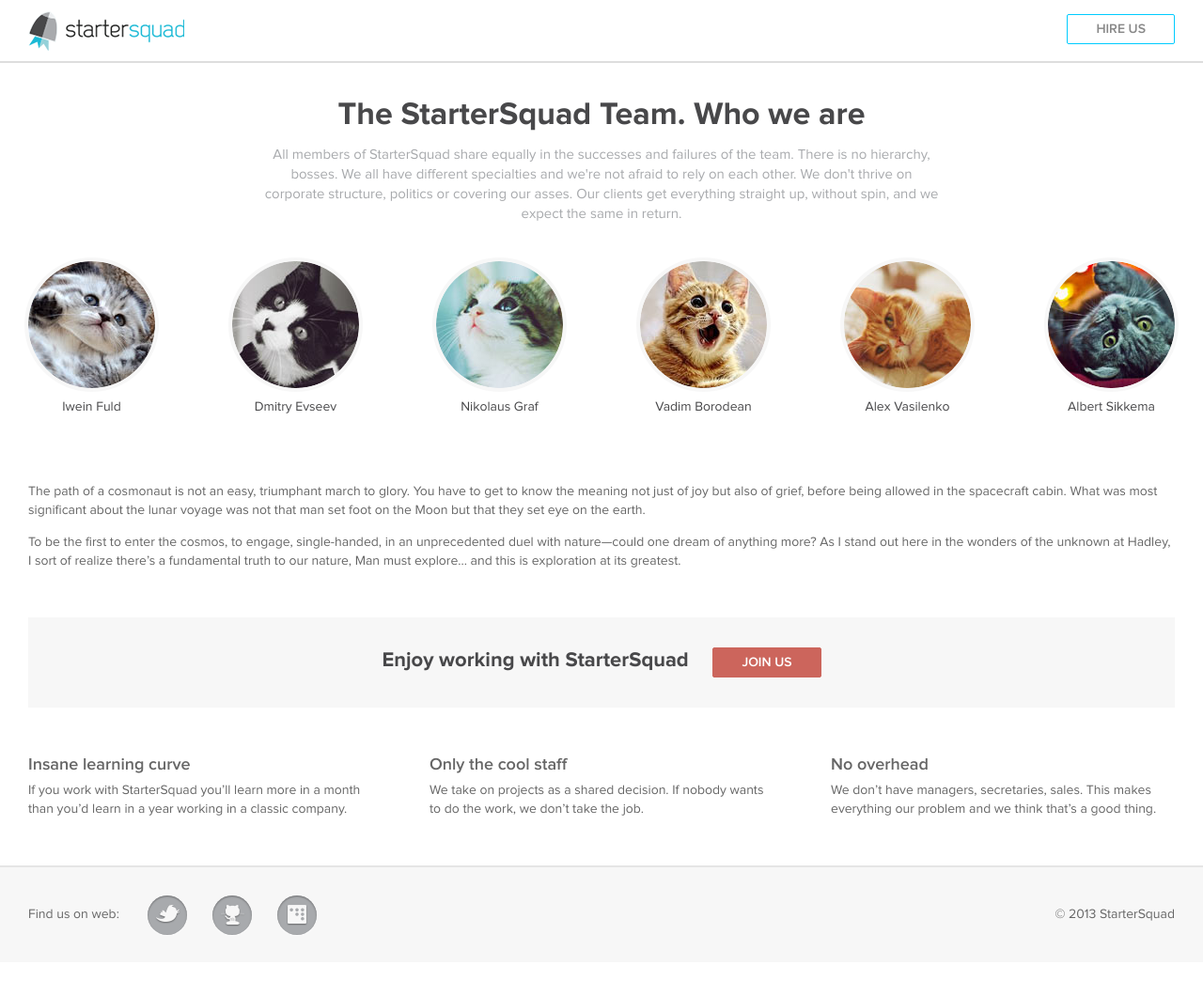
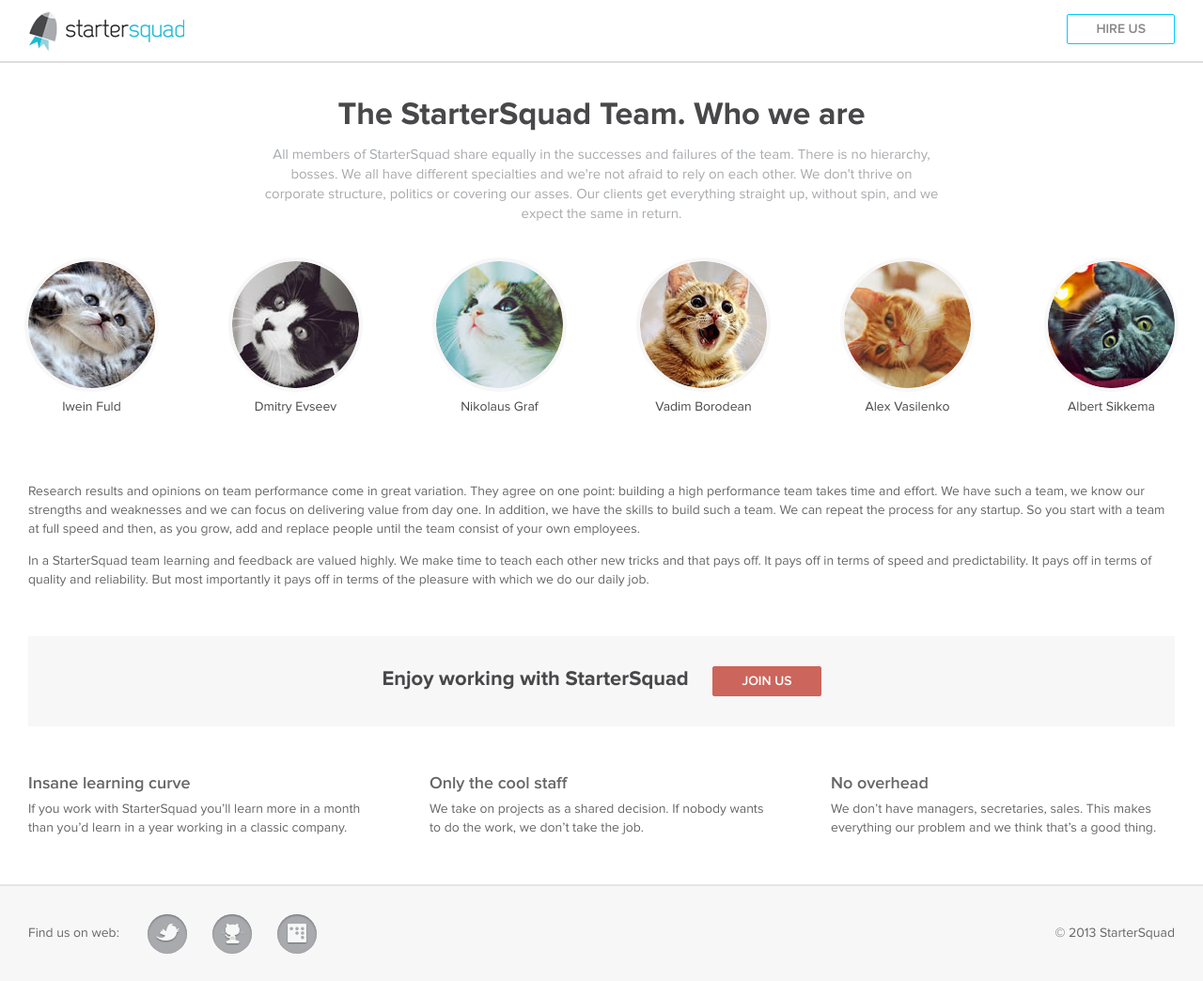
Before and after one commit to StarterSquad/startersquad.com, a Jekyll site: the page built from team/index.html, in a window 1280 px wide. Shown: the whole page at 94% size. Built offline with Jekyll 4.4.1, drawn with Linux system fonts in a browser that asks for light colours; nearby versions of some CDN libraries.

Commit message:
Adds real text for team page

```diff
--- a/team/index.html
+++ b/team/index.html
@@ -7,8 +7,18 @@
 <div class="arkush">
   {% include team/headline.html %}
   {% include team/bubbles.html %}
-  <p>The path of&nbsp;a&nbsp;cosmonaut is&nbsp;not an&nbsp;easy, triumphant march to&nbsp;glory. You have to&nbsp;get to&nbsp;know the meaning not just of&nbsp;joy but also of&nbsp;grief, before being allowed in&nbsp;the spacecraft cabin. What was most significant about the lunar voyage was not that man set foot on&nbsp;the Moon but that they set eye on&nbsp;the earth.</p>
-  <p>To&nbsp;be&nbsp;the first to&nbsp;enter the cosmos, to&nbsp;engage, single-handed, in&nbsp;an&nbsp;unprecedented duel with nature&mdash;could one dream of&nbsp;anything more? As&nbsp;I&nbsp;stand out here in&nbsp;the wonders of&nbsp;the unknown at&nbsp;Hadley, I&nbsp;sort of&nbsp;realize there&rsquo;s a&nbsp;fundamental truth to&nbsp;our nature, Man must explore... and this is&nbsp;exploration at&nbsp;its greatest.</p>
+  <p>
+    Research results and opinions on team performance come in great variation. They agree on one point: building a high
+    performance team takes time and effort. We have such a team, we know our strengths and weaknesses and we can focus
+    on delivering value from day one. In addition, we have the skills to build such a team. We can repeat the process
+    for any startup. So you start with a team at full speed and then, as you grow, add and replace people until the team consist of
+    your own employees.
+  </p>
+  <p>
+    In a StarterSquad team learning and feedback are valued highly. We make time to teach each other new tricks and that
+    pays off. It pays off in terms of speed and predictability. It pays off in terms of quality and reliability. But most
+    importantly it pays off in terms of the pleasure with which we do our daily job.
+  </p>
   <div class="inset">
     Enjoy working with&nbsp;StarterSquad
     <a class="button button-scarlett" href="/contacts">Join us</a>
```
